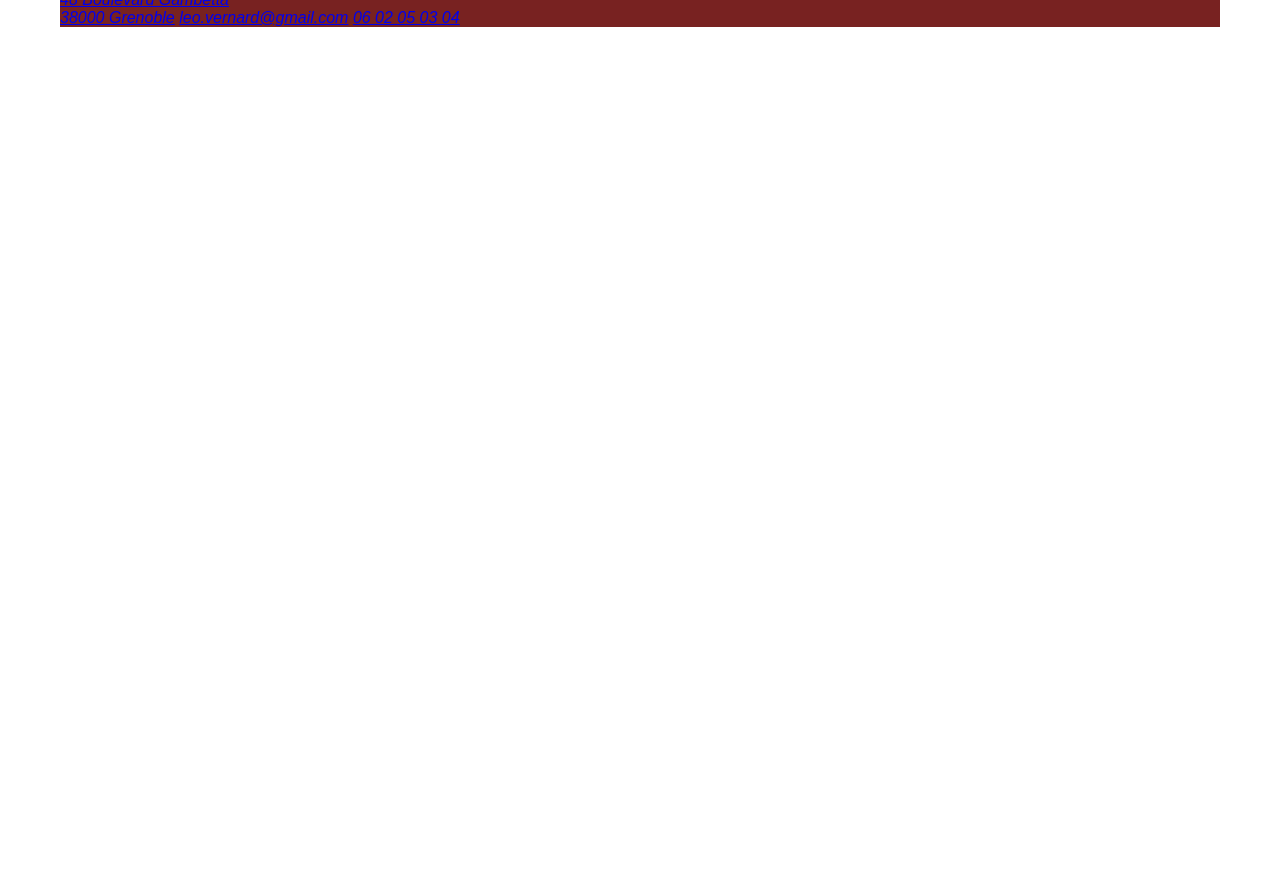
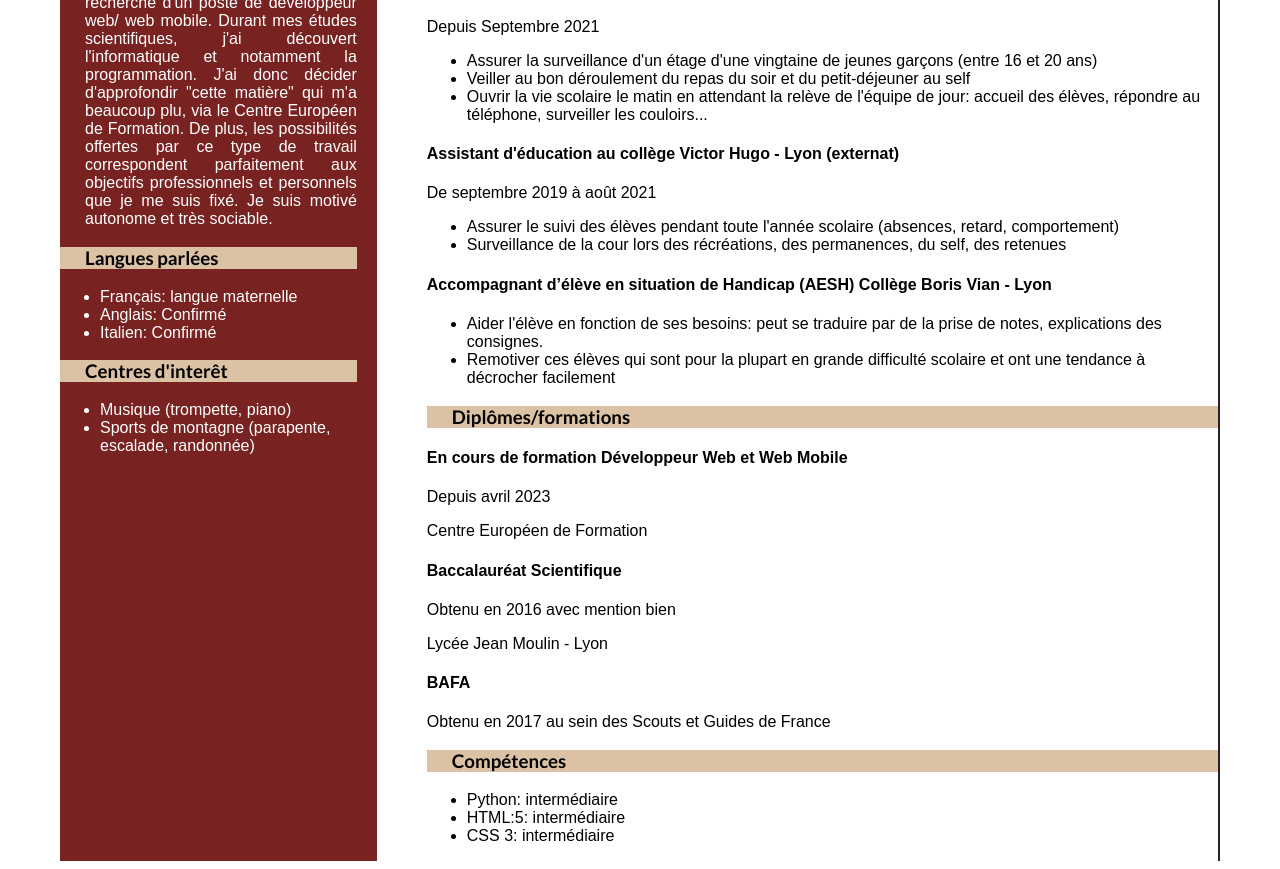
Before and after one commit to LeoVernard/CV, a plain HTML site: page index.html in a window 1280 px wide. Shown: the part 492-1361 px from the top of the page. Before the commit the page ends 800 px from the top, so only its background shows below. Drawn offline with Linux system fonts and the light colour scheme; a web font is replaced by a local one.

Commit message:
add main html/css code

```diff
--- a/assets/style/style.css
+++ b/assets/style/style.css
@@ -23,3 +23,70 @@ header{
     padding-top: 20px;
 
 }
+
+#photo{
+    display: block;
+    border-radius: 50%;
+    box-shadow: 0px 0px 20px #2c1d27;
+    width: 20%;
+    align-self: center;
+    margin-left: auto;
+    margin-right: auto;
+}
+#photo:hover{
+    cursor: zoom-in;
+}
+
+header h1, h2{
+    display: flex;
+    justify-content: center;
+    align-items: center;
+}
+
+address{
+    display: flex;
+    flex-direction: row;
+    justify-content: space-between;
+    align-items: center;
+    background-color: #2c1d27;
+    font-style: normal;                 /* je me suis permis cette ligne de code car je n'aime pas le rendu en italique */
+    padding: 10px 20px;
+
+}
+.address_link{
+    color: white;
+    text-decoration: none;
+}
+.address_link:hover{
+    text-decoration: underline;
+}
+
+main{
+    display: flex;
+    flex-direction: row;
+    flex-flow: row wrap, column;
+    gap: 50px;
+    border-right: 2px solid #2c1d27;
+}
+
+.corps:hover{
+    border-left: 20px solid #782221;
+}
+
+aside{
+    flex-basis: 33%;
+    background-color: #782221;
+    color: white;
+    padding-right: 20px;
+}
+aside div p{
+    padding-left: 25px;
+    text-indent: 2em;
+    text-align: justify;
+}
+
+h3{
+    background-color: #dbc2a4;
+    color: black;
+    padding-left: 25px;
+}
--- a/index.html
+++ b/index.html
@@ -26,7 +26,83 @@
         </address>
     </header>
     <main>
+        <aside>
+            <div id="a_propos">
+                <h3>A propos</h3>
+                <p>
+                    Jeune actif de 25 ans à la recherche d'un poste de développeur web/ web mobile.
+                    Durant mes études scientifiques, j'ai découvert l'informatique et notamment la programmation.
+                    J'ai donc décider d'approfondir "cette matière" qui m'a beaucoup plu, via le Centre Européen de Formation.
+                    De plus, les possibilités offertes par ce type de travail correspondent parfaitement aux objectifs professionnels et
+                    personnels que je me suis fixé.
+                    Je suis motivé autonome et très sociable.
+                </p>
+            </div>
+            <div id="lang">
+                <h3>Langues parlées</h3>
+                <ul>
+                    <li>Français: langue maternelle</li>
+                    <li>Anglais: Confirmé</li>
+                    <li>Italien: Confirmé</li>
+                </ul>
+            </div>
+            <div id="interest">
+                <h3>Centres d'interêt</h3>
+                <ul>
+                    <li>Musique (trompette, piano)</li>
+                    <li>Sports de montagne (parapente, escalade, randonnée)</li>
+                </ul>
+            </div>
+        </aside>
 
+        <section>                                                          <!--  les infos présentes dans cette section sont vraies mais je me suis permit de modifier les noms des établissements -->
+            <div>
+                <h3 class="corps">Expériences professionelles </h3>
+                <h4>Assistant d'éducation au Lycée Victor Hugo - Grenoble (internat et externat)</h4>
+                <p>Depuis Septembre 2021</p>
+                <ul>
+                    <li>Assurer la surveillance d'un étage d'une vingtaine de jeunes garçons (entre 16 et 20 ans)</li>
+                    <li>Veiller au bon déroulement du repas du soir et du petit-déjeuner au self</li>
+                    <li>Ouvrir la vie scolaire le matin en attendant la relève de l'équipe de jour: accueil des élèves, répondre au téléphone, surveiller les couloirs...</li>
+                </ul>
+
+                <h4>Assistant d'éducation au collège Victor Hugo - Lyon (externat)</h4>
+                <p>De septembre 2019 à août 2021</p>
+                <ul>
+                    <li>Assurer le suivi des élèves pendant toute l'année scolaire (absences, retard, comportement)</li>
+                    <li>Surveillance de la cour lors des récréations, des permanences, du self, des retenues</li>
+
+                </ul>
+
+                <h4>Accompagnant d’élève en situation de Handicap (AESH) Collège Boris Vian - Lyon </h4>
+                <ul>
+                    <li>Aider l'élève en fonction de ses besoins: peut se traduire par de la prise de notes, explications des consignes.</li>
+                    <li>Remotiver ces élèves qui sont pour la plupart en grande difficulté scolaire et ont une tendance à décrocher facilement</li>
+                </ul>
+            </div>
+            <div>
+                <h3 class="corps">Diplômes/formations</h3>
+
+                <h4>En cours de formation Développeur Web et Web Mobile</h4>
+                <p>Depuis avril 2023</p>
+                <p>Centre Européen de Formation</p>
+
+                <h4>Baccalauréat Scientifique</h4>
+                <p>Obtenu en 2016 avec mention bien </p>
+                <p>Lycée Jean Moulin - Lyon </p>
+
+                <h4>BAFA</h4>
+                <p>Obtenu en 2017 au sein des Scouts et Guides de France</p>
+            </div>
+            <div>
+                <h3 class="corps">Compétences</h3>
+                <ul>
+                    <li>Python: intermédiaire</li>
+                    <li>HTML:5: intermédiaire</li>
+                    <li>CSS 3: intermédiaire</li>
+                </ul>
+            </div>
+        </section>
     </main>
     <footer>
 
```
